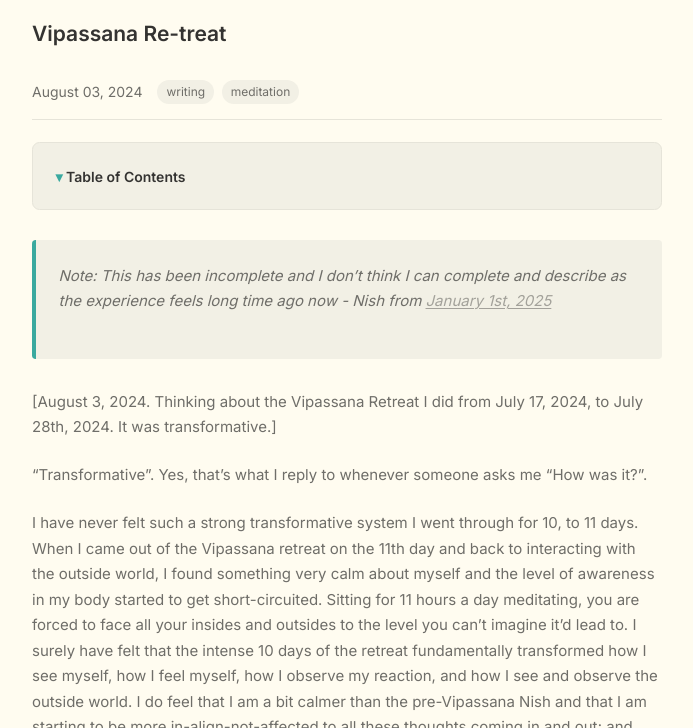
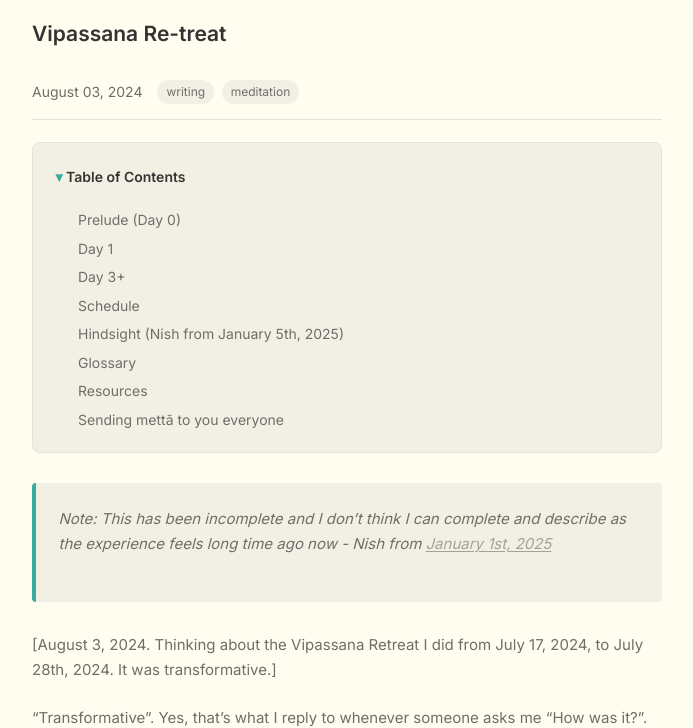
Before and after one commit to NISH1001/NISH1001.github.io, a Jekyll site: the page built from _posts/2024-08-03-vipassana-retreat.markdown, in a window 1280 px wide and 900 px high, cut to the strip 172-900 px from the top of the window. Shown: the whole strip, without its empty margins (293-986 px from the left). Built offline with Jekyll 4.4.1, drawn with Linux system fonts in a browser that asks for light colours.

Commit message:
Fix TOC headings and duplicate graph viewport on homepage
- Change H1 (#) to H2 (##) in recent posts so TOC displays correctly
- Fix duplicate graph on homepage by excluding homepage from post layout block
- Update homepage intro text with navigation links

🤖 Generated with [Claude Code](https://claude.com/claude-code)

Co-Authored-By: Claude Opus 4.5 <noreply@anthropic.com>

```diff
--- a/_layouts/post.html
+++ b/_layouts/post.html
@@ -87,7 +87,8 @@
                 {%- endif -%}
             {%- endif -%}
 
-             <!--- Post Layout-->
+             <!--- Post Layout (exclude homepage) -->
+             {%- unless page.permalink == "/" -%}
              {%- if page.content-type == "post" or page.layout == "post" -%}
                  <h1>{{page.title}}</h1>
                  {%- include PostMeta.html -%}
@@ -96,6 +97,7 @@
                  {%- include Backlinks.html -%}
                  {%- endif -%}
              {%- endif -%}
+             {%- endunless -%}
 
             <!--- Static Page Layout-->
             {%- if page.content-type == "static" -%}
--- a/_posts/2024-01-01-2023-life-in-transition-same-different.markdown
+++ b/_posts/2024-01-01-2023-life-in-transition-same-different.markdown
@@ -71,7 +71,7 @@ One hill after another, a lot of hills. Random hills. And yet, here we are in th
 
 ---
 
-# Related
+## Related
 
 - [About Time, Life, and Values]({{ '/writing/time-life-values.html' | relative_url }}){:class="paradox"}
 - [Life: Struggle, Absurdity and Happiness]({{ '/writing/life-struggle-absurdity-happiness.html' | relative_url }}){:class="paradox"}
--- a/_posts/2024-08-03-vipassana-retreat.markdown
+++ b/_posts/2024-08-03-vipassana-retreat.markdown
@@ -19,7 +19,7 @@ comments: false
 
 I have never felt such a strong transformative system I went through for 10, to 11 days. When I came out of the Vipassana retreat on the 11th day and back to interacting with the outside world, I found something very calm about myself and the level of awareness in my body started to get short-circuited. Sitting for 11 hours a day meditating, you are forced to face all your insides and outsides to the level you can’t imagine it’d lead to. I surely have felt that the intense 10 days of the retreat fundamentally transformed how I see myself, how I feel myself, how I observe my reaction, and how I see and observe the outside world. I do feel that I am a bit calmer than the pre-Vipassana Nish and that I am starting to be more in-align-not-affected to all these thoughts coming in and out; and that I am more aware of my environment and my body. I didn’t know I was physically capable of feeling so much sensation in my body; spots that felt untouched and blind on my body have started to surface giving me some sensations. Other times, I feel I have now somewhat gained the ability to fix my migraine (more on that later), feel more awareness on my arms and legs and just staring at the abyss feels like staring back into my body.
 
-# Prelude (Day 0)
+## Prelude (Day 0)
 
 There I was in Salt Lake City (SLC), Utah where my cousin’s (sister’s) husband would drop me at the Intermountain Vipassana Center, Idaho Falls on July 17, 2024, around 5:30 pm. I was excited to face the retreat but never had expectations. I didn’t expect much except I knew it was going to be tough facing my inner world. I knew my mind would wander a lot, that a lot of transient thoughts would come, rise, and go (later on, I’d come to know about feeling these at the physical body level, how my physical body would react to all the things I, “I” as in Nish would react to the world and the sensation and start to become more equanimous to these sensations). On day 0 (July 17), after saying goodbye to my brother-in-law and his mom, and also talking for a bit to The Octopus Lady and saying goodbye to her and asking her to take care of herself (I know how much tendency she has to get into spirals, especially on Friday night, and that’s why I had one email scheduled to her to be sent on Friday that week and it went well : ) ), and switching off my phone and putting on the locker, I was off the grid. The environment was eerie at that time, with the wind blowing outside the center, different kinds of interesting people talking, some lying aloof feeling something, some getting anxious and such. For some reason, I was a bit calm, and excited but didn’t have expectations. One of the students (say A) said I looked a bit calm and I surely felt that way.
 
@@ -27,14 +27,14 @@ Once we had dinner around 6ish pm, and had an introductory lecture session on th
 
 After the session, we headed back to our living quarters. I got a decent quarter, window-side room, sharing meditator (K). It’s funny how we only had literally 10 minutes or so to figure out our washroom schedule (who goes first in the morning, etc.), and then Noble Silence was enforced. The first group sitting that night felt very very very jittery in my mind.
 
-# Day 1
+## Day 1
 
 On day 1, it was very difficult to wake up at 4 am and do the meditation from 4:30 to 6:30 am. For some reason, the anxiety attack woke me up that morning early and I was on time in the hall where we got instruction for this meditation technique called “Anapana”. Anapana is focusing your entire attention on your breath and just focusing on your nostrils as air comes in and out of your nose. Later in the course (before day 4), you’d start experiencing some sensation in that region, between the upper lip and below the nostril or inside the nostril. Anapana sets everything about your awareness in motion, to make your mind sharper to focus on a specific region of your body (starting with the nostril region). Later, after Day 3, from Day 4, actual Vipassana meditation starts where you are required to focus your awareness fully on your body, scanning from the top of your head to the feet. The purpose of Anapana is to establish your awareness of your breath, making you more aware of your present.
 
 ...
 ...
 
-# Day 3+
+## Day 3+
 
 After day 3, the real Vipassana starts where you are guided to put your whole attention to scan your whole body for any sensation that can arise...
 
@@ -42,7 +42,7 @@ Since, for straight 3 days you are used to focusing your entire attention near y
 
 There are so many moments I felt I was in a flow-state; the sensation I felt all over my body made me feel like I am free-falling in air.
 
-# Schedule
+## Schedule
 
 
 | Time          | Activity                        |
@@ -67,7 +67,7 @@ There are so many moments I felt I was in a flow-state; the sensation I felt all
 
 ---
 
-# Hindsight (Nish from January 5th, 2025)
+## Hindsight (Nish from January 5th, 2025)
 
 Looking at this schedule, I can definitely see how it has transformed my understanding of myself, the way I feel and sense my own body and sensations and how much calmer my mind has become comparatively.
 
@@ -82,7 +82,7 @@ I try at least doing 30 to 40 minutes of sit per day these days. Although the se
 
 > Anicca! Anicca! Anicca!
 
-# Glossary
+## Glossary
 
 - **Anicca**: Impermanence
 - **mettā**: A buddhist concept of love and kindness
@@ -90,13 +90,13 @@ I try at least doing 30 to 40 minutes of sit per day these days. Although the se
 - **Bhaṅga**: Disintegration, dissolutation -> An experiential realization of impermanence (anicca) through dissolution
 
 
-# Resources
+## Resources
 - [Shankharas](https://en.wikipedia.org/wiki/Sa%E1%B9%85kh%C4%81ra){:class="paradox"}
 - [Mindfulness in Plain English](https://www.vipassana.com/meditation/mindfulness_in_plain_english.html){:class="paradox"}
 - [Vipassana Meditation: Developing Meta-Feeling Skills](https://www.lesswrong.com/posts/NTkBCFJSA4PFBxSM9/vipassana-meditation-developing-meta-feeling-skills){:class="paradox"}
 
 ---
 
-# Sending mettā to you everyone
+## Sending mettā to you everyone
 
 #writing #meditation
```
Also changed, not shown: pages/index.md (+1 -1 lines).
